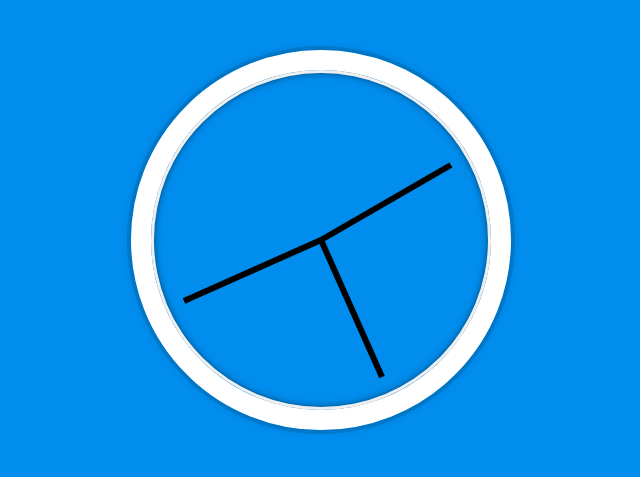
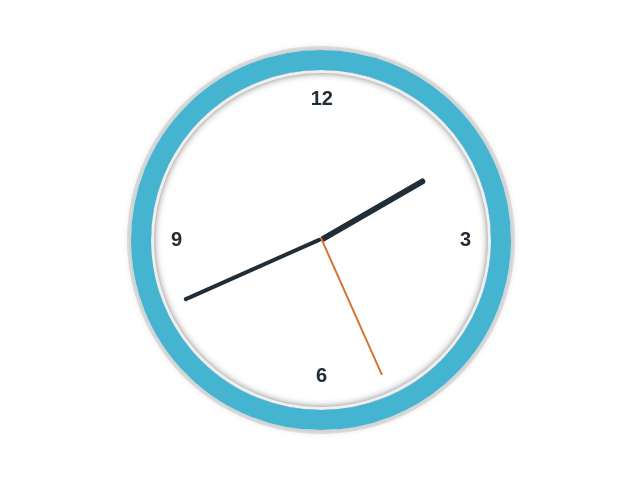
Before and after one commit to JoseCaicedoDev/relojEntrenamiento, a plain HTML site: page index.html in a window 1280 px wide. Shown: the top 477 px of the page, without its empty margins (319-959 px from the left). Drawn offline with Linux system fonts and the light colour scheme.

Commit message:
Css de reloj

```diff
--- a/css/style.css
+++ b/css/style.css
@@ -1,8 +1,15 @@
+@import url("https://fonts.googleapis.com/css2?family=Quicksand:wght@300;400;500;600;700&display=swap");
+:root {
+  --color-main: #45b4d1;
+  --color-auxiliar2: #d87431;
+  --color-black: #212e37;
+  --second-font: "Montserrat", sans-serif;
+}
+
 html {
-  /*   background: #018ded url(https://unsplash.it/1500/1000?image=881&blur=5); */
-  background: #018ded;
-  font-family: "helvetica neue";
+  font-family: var(--second-font);
   font-size: 10px;
+  color: var(--color-black);
 }
 
 body {
@@ -18,7 +25,7 @@ body {
 .clock {
   width: 30rem;
   height: 30rem;
-  border: 20px solid white;
+  border: 20px solid var(--color-main);
   border-radius: 50%;
   margin: 50px auto;
   position: relative;
@@ -37,13 +44,44 @@ body {
 .hand {
   width: 50%;
   height: 6px;
-  background: black;
+  background: var(--color-black);
   position: absolute;
   top: 50%;
+  border-radius: 10px;
   transform-origin: 100%;
   transform: rotate(90deg);
   transition: all 0.05s;
   transition-timing-function: cubic-bezier(0.1, 2.7, 0.58, 1);
+}
+.hour-hand {
+  width: 120px;
+  top: 50%;
+  right: 50%;
+}
+.min-hand {
+  height: 4px;
+}
+.second-hand {
+  height: 2px;
+  background-color: var(--color-auxiliar2);
+}
+.number {
+  position: absolute;
+  font-weight: 600;
+}
+.num_12 {
+  right: 46%;
+}
+.num_6 {
+  right: 48%;
+  bottom: 0;
+}
+.num_9 {
+  top: 47%;
+}
+.num_3 {
+  top: 47%;
+  right: 0;
 }
 
 .clock_digital {
--- a/index.html
+++ b/index.html
@@ -13,6 +13,10 @@
         <div class="hand hour-hand"></div>
         <div class="hand min-hand"></div>
         <div class="hand second-hand"></div>
+        <div class="number num_3">3</div>
+        <div class="number num_6">6</div>
+        <div class="number num_9">9</div>
+        <div class="number num_12">12</div>
       </div>
     </div>
     <div class="clock_digital">
```
